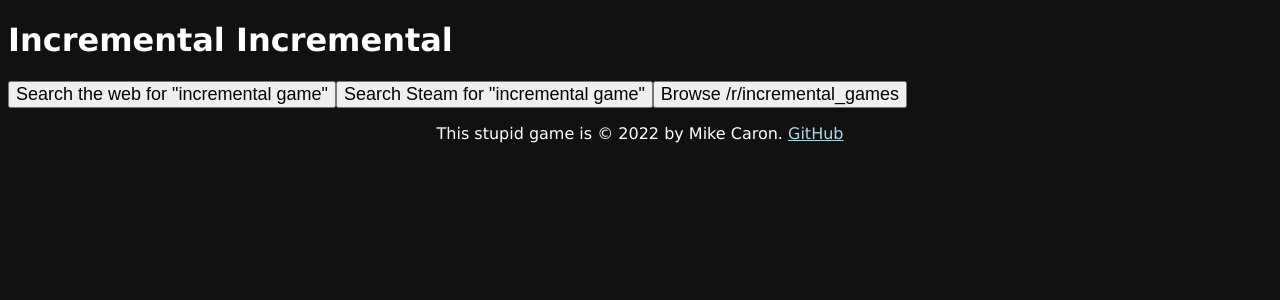
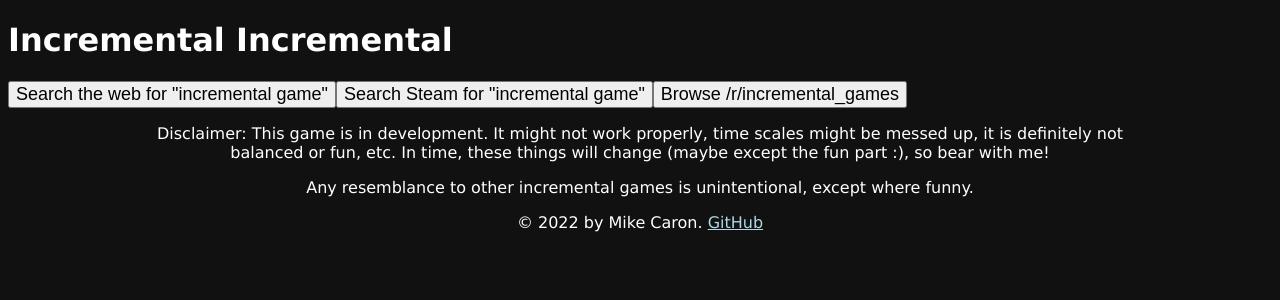
Before and after one commit to pkmnfrk/incremental_incremental, a Vue app: page / in a window 1280 px wide. Shown: the top 300 px of the page. Built offline with nearby package versions, Linux system fonts and the light colour scheme.

Commit message:
tweak the footer a bit

```diff
--- a/src/App.vue
+++ b/src/App.vue
@@ -29,14 +29,20 @@
 </script>
 
 <template>
-  <div>
-    <h1>
-      Incremental Incremental
-    </h1>
-    <GameFinder />
-    <GamePlayer />
-  </div>
-  <footer>This stupid game is &copy; 2022 by Mike Caron. <a href="https://github.com/pkmnfrk/incremental_incremental">GitHub</a></footer>
+    <div>
+        <h1>Incremental Incremental</h1>
+        <GameFinder />
+        <GamePlayer />
+    </div>
+    <footer>
+        <p>
+            Disclaimer: This game is in development. It might not work properly, time scales might be messed up,
+            it is definitely not balanced or fun, etc. In time, these things will change (maybe except the fun part :), so bear with me!
+        </p>
+        <p>Any resemblance to other incremental games is unintentional, except where funny.</p>
+
+        <p>&copy; 2022 by Mike Caron. <a href="https://github.com/pkmnfrk/incremental_incremental">GitHub</a></p>
+    </footer>
 </template>
 
 <style>
@@ -48,6 +54,8 @@
 
     footer {
         text-align: center;
+        max-width: 1000px;
+        margin: 0 auto;
     }
     footer a {
         color: lightblue;
```
